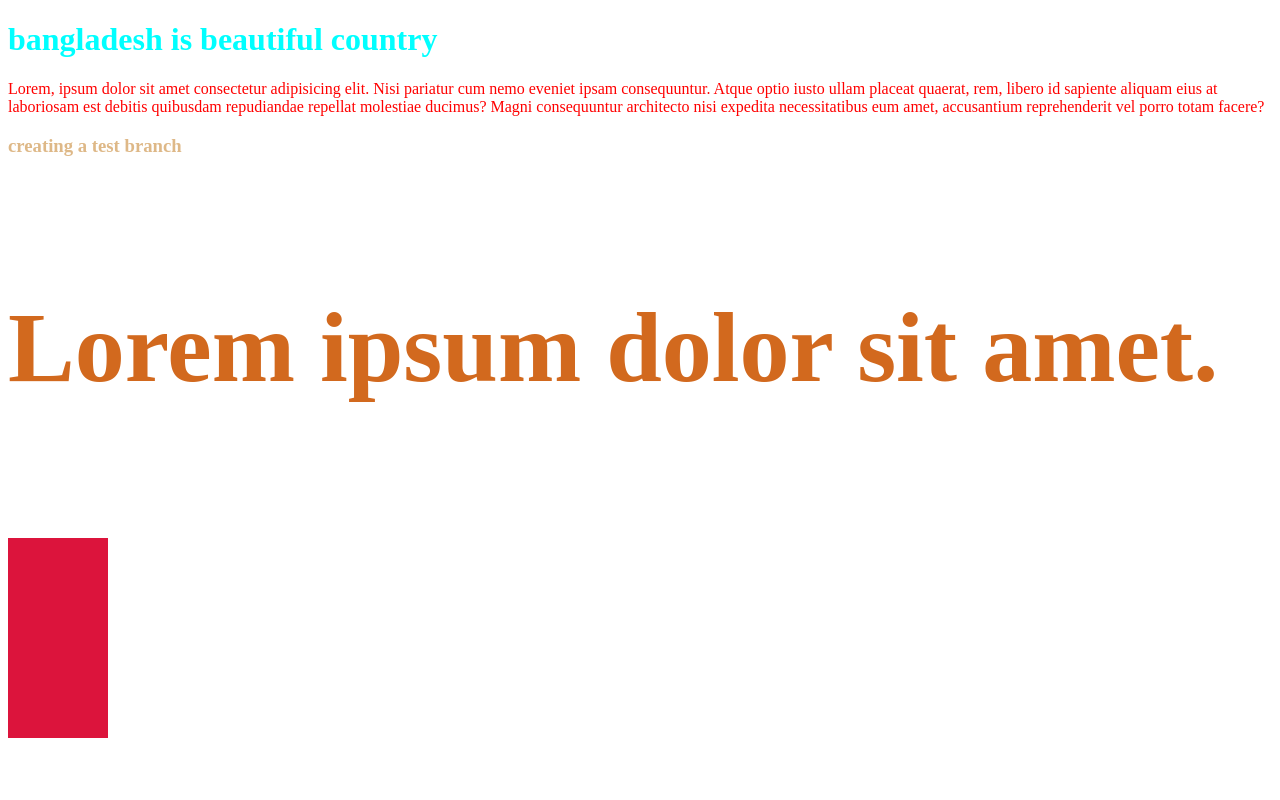
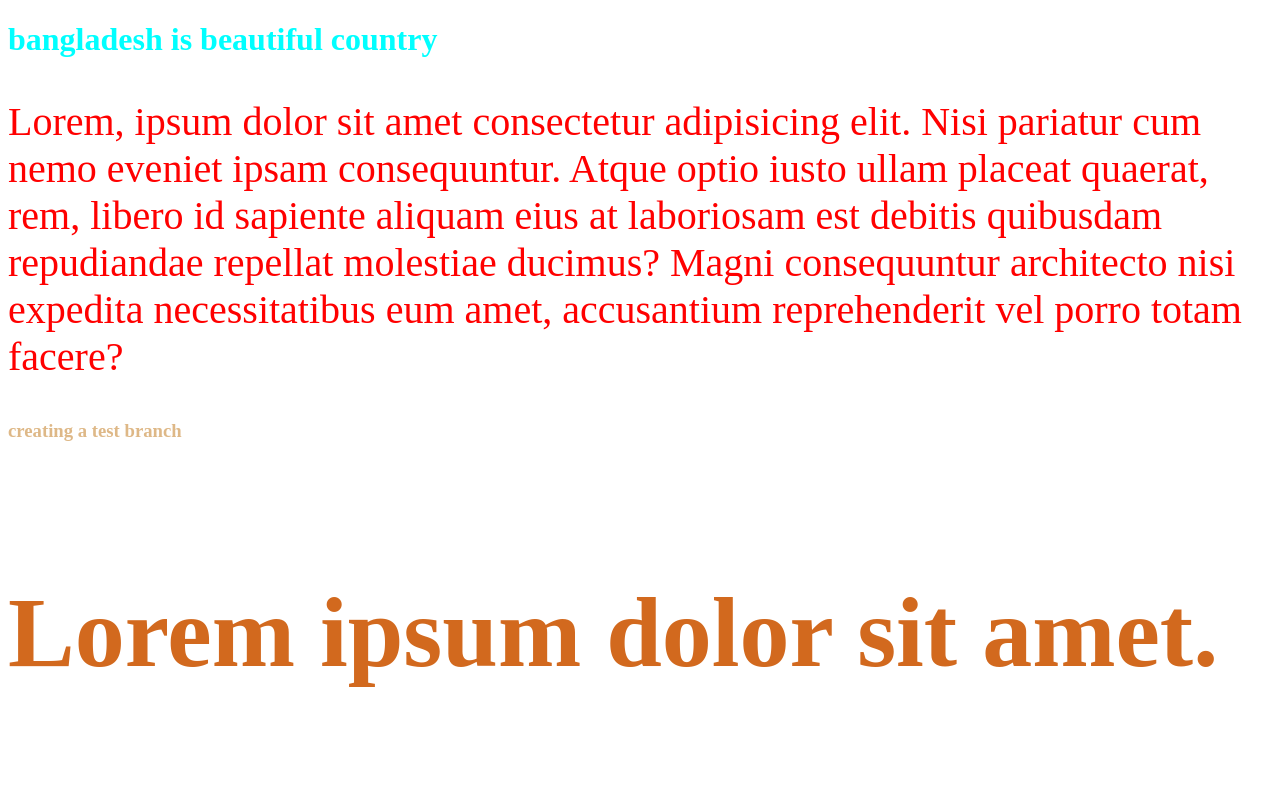
Before and after one commit to mdsohaghasan/practice, a plain HTML site: page index.html in a window 1280 px wide. Shown: the top 800 px of the page. Drawn offline with Linux system fonts and the light colour scheme.

Commit message:
Update style.css

```diff
--- a/style.css
+++ b/style.css
@@ -24,10 +24,6 @@ h4{
 
 p {
 color : red;
-<<<<<<< HEAD
 font-size:40px;
 
-=======
-    font-size: 80px;
->>>>>>> 58498a48936c29e09c6f010bedc82b202d005242
 }
```
